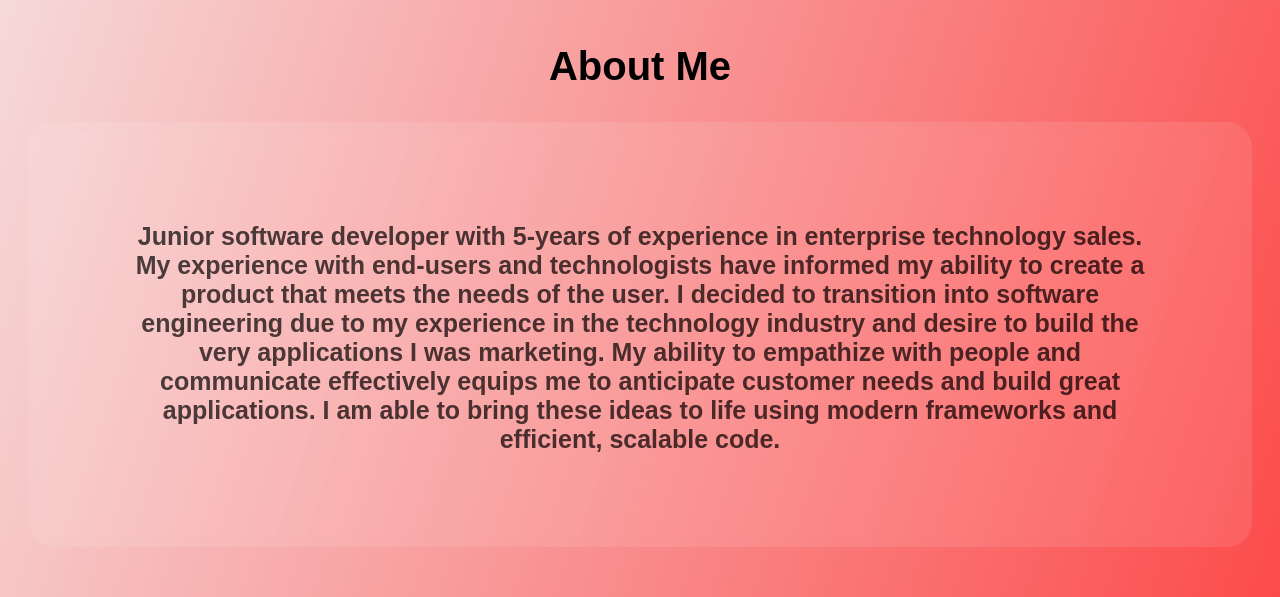
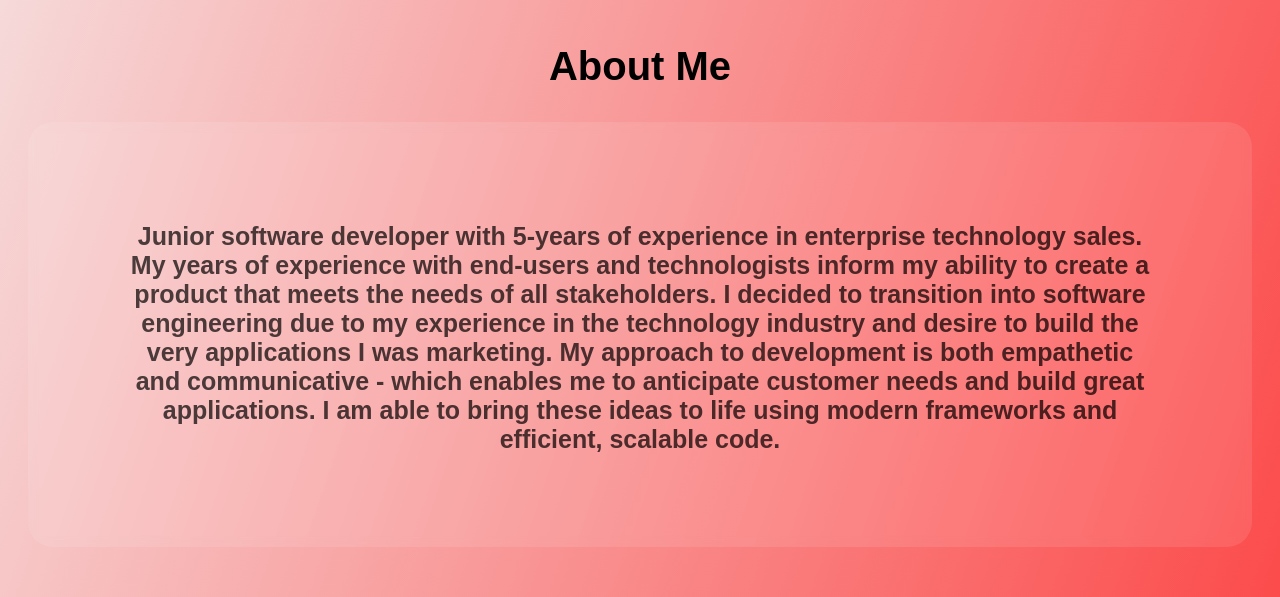
Before and after one commit to mikanur10/Mika-Nur-Portfolio, a React (Create React App) app: page / in a window 1280 px wide. Shown: the part 860-1457 px from the top of the page. Built offline with nearby package versions, Linux system fonts and the light colour scheme.

Commit message:
about me update

```diff
--- a/src/components/About.jsx
+++ b/src/components/About.jsx
@@ -5,9 +5,9 @@ export default function About() {
   return (
     <div id="about">
       <h2 className="title"> About Me</h2>
-      <p className="paragraph">Junior software developer with 5-years of experience in enterprise technology sales. My experience with end-users and technologists have informed my ability to create a product that meets the needs of the user.
+      <p className="paragraph">Junior software developer with 5-years of experience in enterprise technology sales. My years of experience with end-users and technologists inform my ability to create a product that meets the needs of all stakeholders.
       I decided to transition into software engineering due to my experience in the technology industry and desire to build the very applications I was marketing.
-      My ability to empathize with people and communicate effectively equips me to anticipate customer needs and build great applications. I am able to bring these ideas to life using modern frameworks and efficient, scalable code.</p>
+      My approach to development is both empathetic and communicative - which enables me to anticipate customer needs and build great applications. I am able to bring these ideas to life using modern frameworks and efficient, scalable code.</p>
     </div>
   )
 }
```
Also changed, not shown: 1 other file (tests, documents, lock files or other folders).
